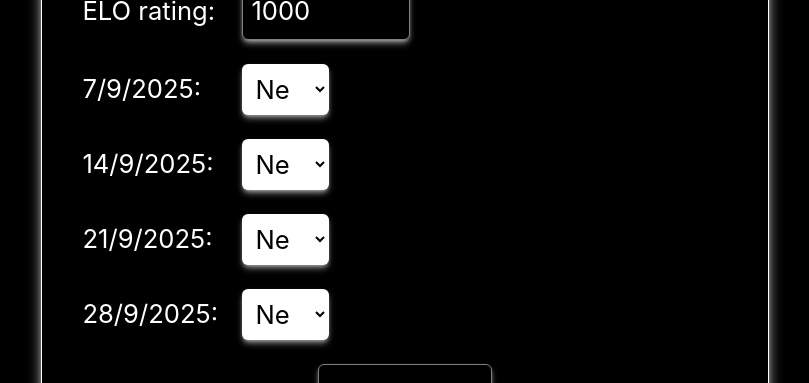
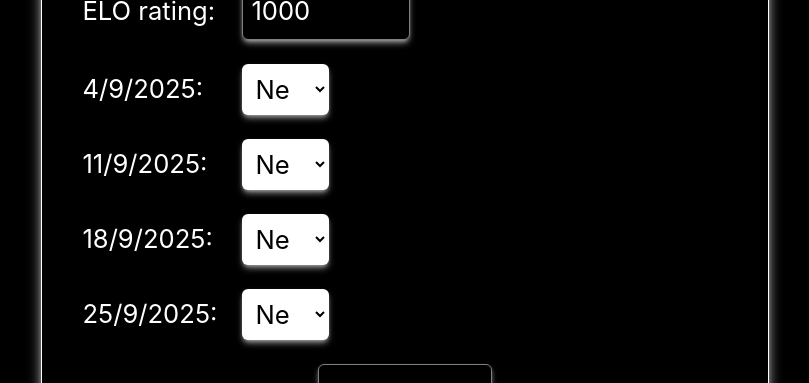
Before and after one commit to JanCesenek/ChessApplication-Frontend, a React (Vite) app: page / in a window 1280 px wide. Shown: the part 394-777 px from the top of the page, without its empty margins (235-1044 px from the left). Built offline with nearby package versions, Linux system fonts and the light colour scheme; no server answers.

Commit message:
fixed dates

```diff
--- a/src/App.jsx
+++ b/src/App.jsx
@@ -223,7 +223,7 @@ function App() {
                 </div>
                 <div className="flex items-center">
                   <label htmlFor="firstDate" className="min-w-[10rem]">
-                    7/9/2025:
+                    4/9/2025:
                   </label>
                   <select
                     name="firstDate"
@@ -237,7 +237,7 @@ function App() {
                 </div>
                 <div className="flex items-center">
                   <label htmlFor="secondDate" className="min-w-[10rem]">
-                    14/9/2025:
+                    11/9/2025:
                   </label>
                   <select
                     name="secondDate"
@@ -251,7 +251,7 @@ function App() {
                 </div>
                 <div className="flex items-center">
                   <label htmlFor="thirdDate" className="min-w-[10rem]">
-                    21/9/2025:
+                    18/9/2025:
                   </label>
                   <select
                     name="thirdDate"
@@ -265,7 +265,7 @@ function App() {
                 </div>
                 <div className="flex items-center">
                   <label htmlFor="fourthDate" className="min-w-[10rem]">
-                    28/9/2025:
+                    25/9/2025:
                   </label>
                   <select
                     name="fourthDate"
@@ -329,7 +329,7 @@ function App() {
             </div>
             <div className="flex items-center">
               <label htmlFor="firstDate" className="min-w-[10rem]">
-                7/9/2025:
+                4/9/2025:
               </label>
               <select
                 name="firstDate"
@@ -343,7 +343,7 @@ function App() {
             </div>
             <div className="flex items-center">
               <label htmlFor="secondDate" className="min-w-[10rem]">
-                14/9/2025:
+                11/9/2025:
               </label>
               <select
                 name="secondDate"
@@ -357,7 +357,7 @@ function App() {
             </div>
             <div className="flex items-center">
               <label htmlFor="thirdDate" className="min-w-[10rem]">
-                21/9/2025:
+                18/9/2025:
               </label>
               <select
                 name="thirdDate"
@@ -371,7 +371,7 @@ function App() {
             </div>
             <div className="flex items-center">
               <label htmlFor="fourthDate" className="min-w-[10rem]">
-                28/9/2025:
+                25/9/2025:
               </label>
               <select
                 name="fourthDate"
```
